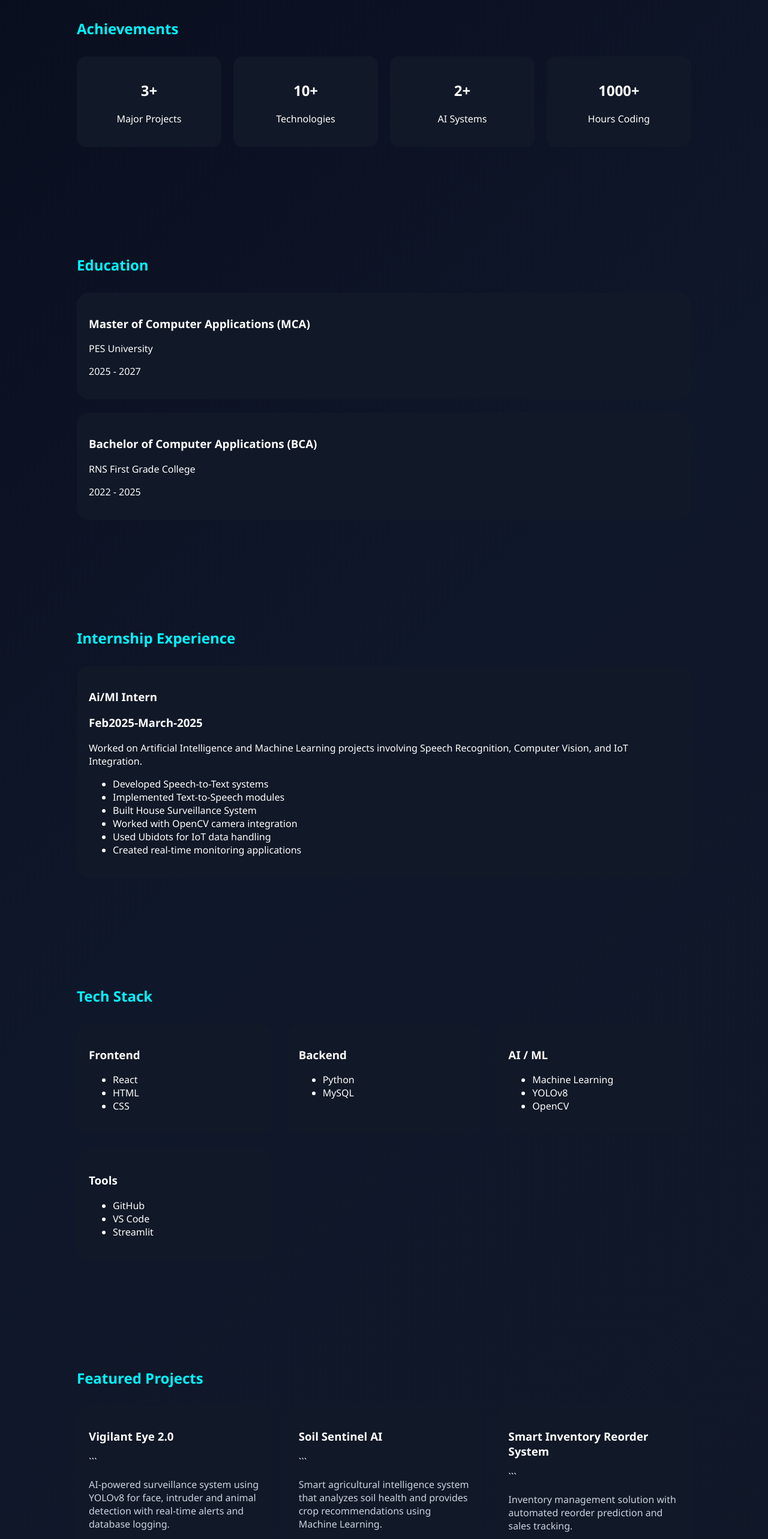
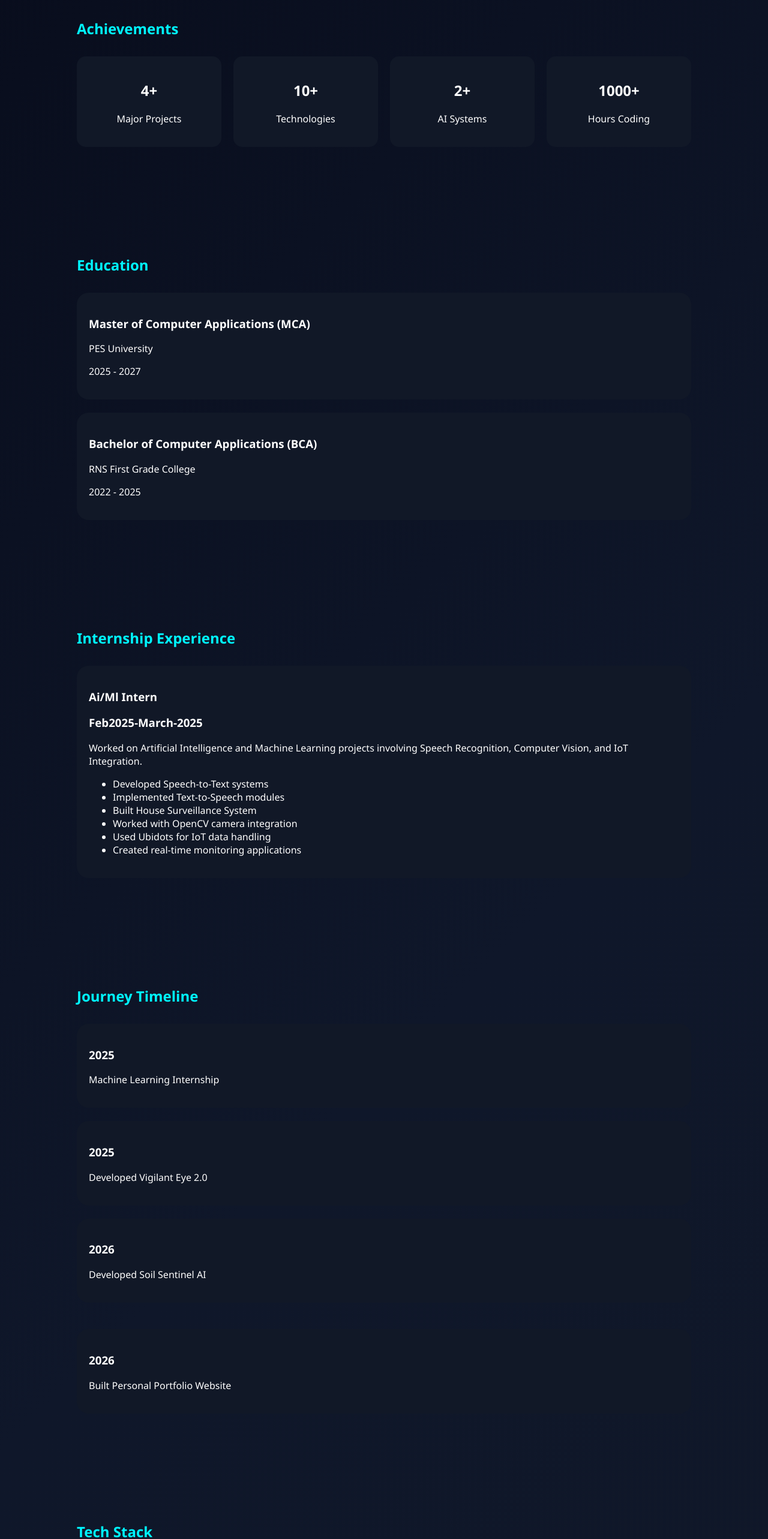
Before and after one commit to adityapurohit14/Aditya-Portfolio, a React (Create React App) app: page / in a window 1280 px wide. Shown: the part 1340-3906 px from the top of the page at 60% size. Built offline with nearby package versions, Linux system fonts and the light colour scheme.

Commit message:
Added footer

```diff
--- a/src/App.css
+++ b/src/App.css
@@ -211,3 +211,20 @@ box-shadow:
 .nav-links a:hover {
   color: #00F5FF;
 }
+.stat {
+  transition: 0.4s;
+}
+
+.stat:hover {
+  transform: translateY(-10px) scale(1.05);
+  box-shadow: 0 0 30px #8b5cf6;
+}
+.footer {
+  text-align: center;
+  padding: 40px;
+  margin-top: 50px;
+
+  border-top: 1px solid rgba(255,255,255,0.1);
+
+  color: #cbd5e1;
+}
--- a/src/App.js
+++ b/src/App.js
@@ -89,8 +89,9 @@ return ( <div className="app">
   <h2>Achievements</h2>
 
   <div className="stats">
+
     <div className="stat">
-        <h1>3+</h1>
+      <h1>4+</h1>
       <p>Major Projects</p>
     </div>
 
@@ -108,8 +109,10 @@ return ( <div className="app">
       <h1>1000+</h1>
       <p>Hours Coding</p>
     </div>
+
   </div>
 </section>
+
 
   {/* EDUCATION */}
 
@@ -155,6 +158,38 @@ return ( <div className="app">
       <li>Created real-time monitoring applications</li>
     </ul>
 
+  </div>
+</section>
+<section className="section">
+  <h2>Journey Timeline</h2>
+
+  <div className="card">
+    <h3>2025</h3>
+    <p>Machine Learning Internship</p>
+  </div>
+
+  <br />
+
+  <div className="card">
+    <h3>2025</h3>
+    <p>Developed Vigilant Eye 2.0</p>
+  </div>
+
+  <br />
+
+  <div className="card">
+    <h3>2026</h3>
+    <p>Developed Soil Sentinel AI</p>
+  </div>
+
+  <br />
+
+
+  <br />
+
+  <div className="card">
+    <h3>2026</h3>
+    <p>Built Personal Portfolio Website</p>
   </div>
 </section>
   {/* TECH STACK */}
@@ -289,6 +324,22 @@ return ( <div className="app">
 </p>
   </div>
 </section>
+<footer className="footer">
+  <h3>Aditya Purohit A</h3>
+
+  <p>
+    AI Developer • Machine Learning Engineer • Python Developer
+  </p>
+
+  <p>
+    Building intelligent systems using Artificial Intelligence,
+    Computer Vision and Machine Learning.
+  </p>
+
+  <br />
+
+  <p>© 2026 All Rights Reserved</p>
+</footer>
 
 </div>
 
```
Lines whose indentation alone changed are shown as unchanged.
